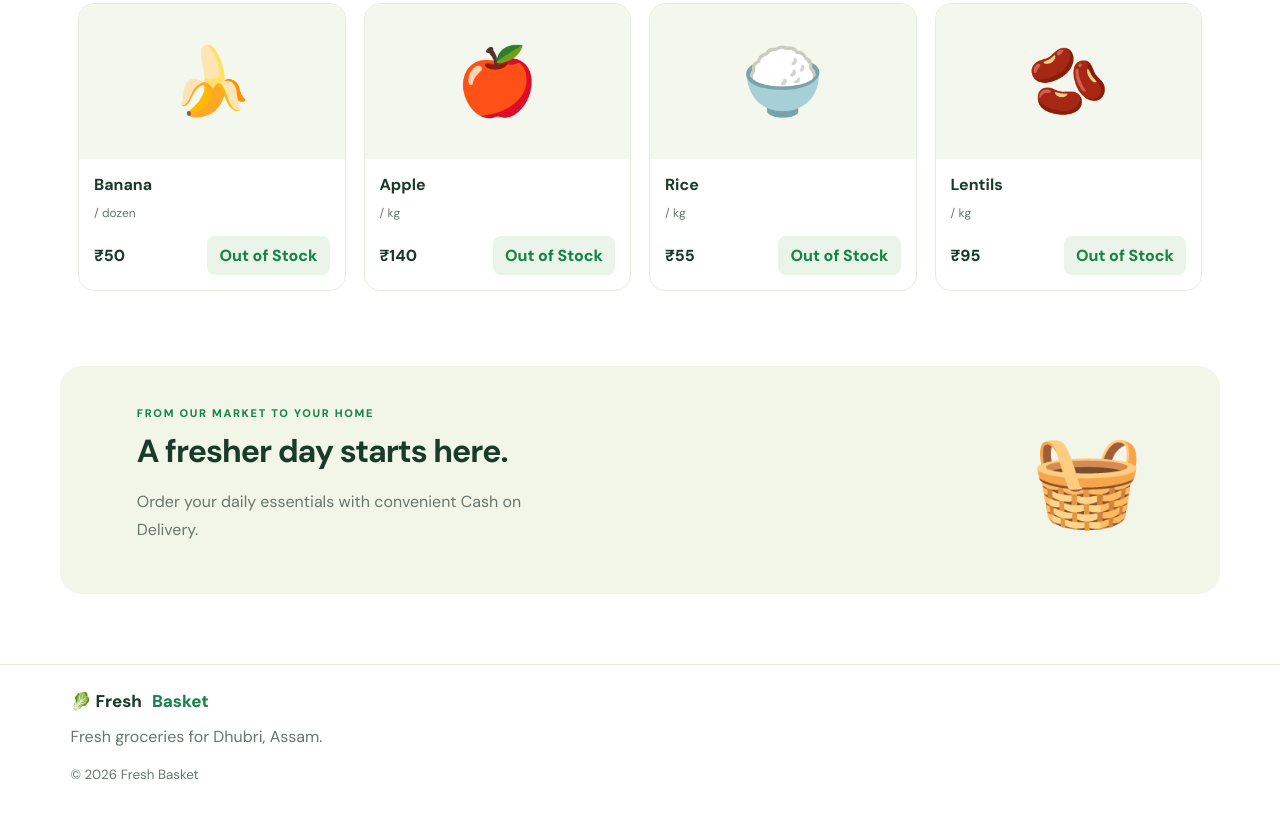
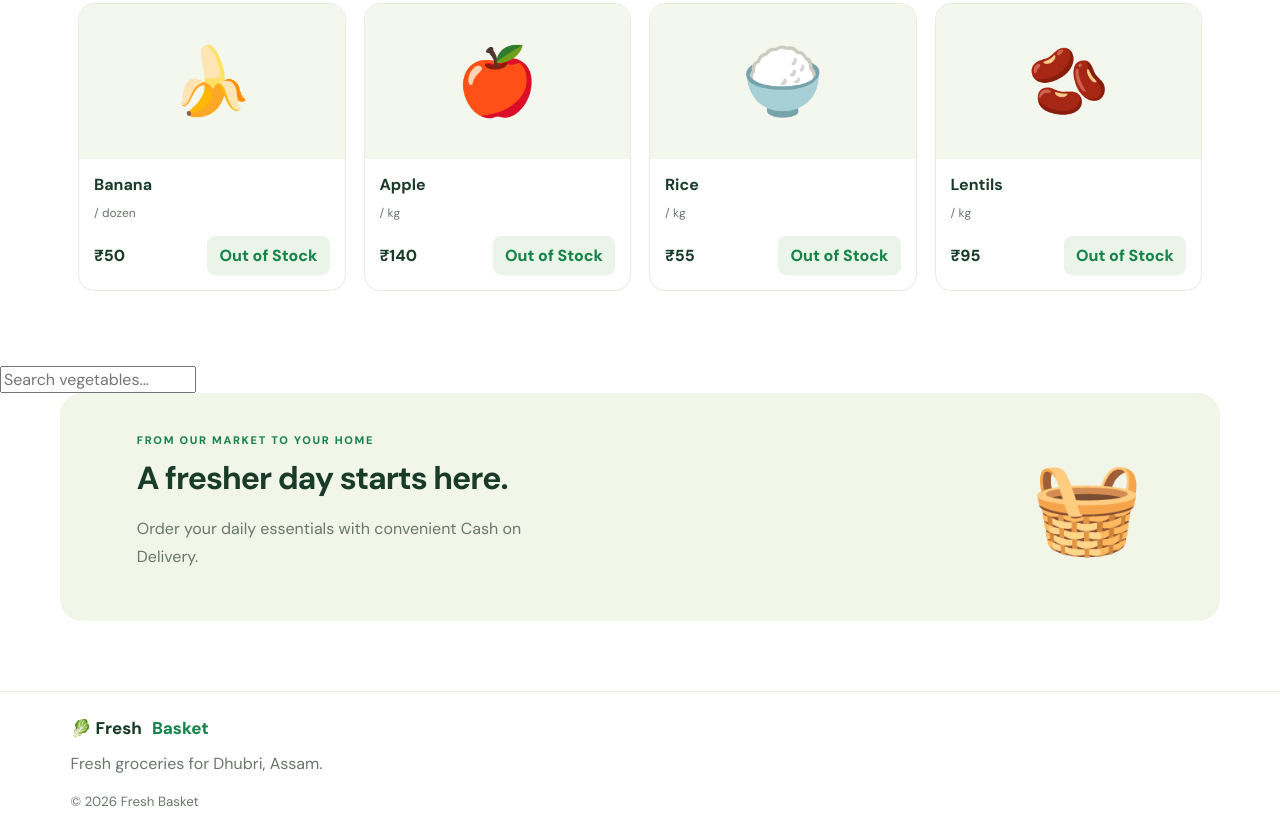
Before and after one commit to Asmotara2006/fresh-basket, a plain HTML site: page index.html in a window 1280 px wide. Shown: the part 1145-1984 px from the top of the page. Before the commit the page ends 1957 px from the top, so only its background shows below. Drawn offline with nearby package versions, Linux system fonts and the light colour scheme; no server answers.

Commit message:
Add product search box
Added a product search input to the products section.

```diff
--- a/index.html
+++ b/index.html
@@ -21,6 +21,14 @@
     <section class="hero"><div><span class="eyebrow" id="heroEyebrow">LOCAL • FRESH • TRUSTED</span><h1 id="heroTitle">Fresh picks for<br><em>happy homes.</em></h1><p id="heroText">Shop fresh vegetables, fruits and daily essentials in Dhubri.</p><a href="#products" class="primary-link" id="shopNow">Shop now <span>→</span></a></div><div class="hero-art" aria-label="Fresh vegetables illustration"><div class="sun"></div><div class="produce">🥑 🍅 🥦<br>🍊 🥕 🥬</div><span class="fresh-stamp">FRESH<br>DAILY</span></div></section>
     <section class="benefits"><div>🌱 <span id="benefit1">Fresh choices</span></div><div>📍 <span id="benefit2">Serving Dhubri</span></div><div>💵 <span id="benefit3">Cash on delivery</span></div></section>
     <section id="products" class="products-section"><div class="section-heading"><div><span class="eyebrow" id="browse">GOOD FOOD, EVERY DAY</span><h2 id="productTitle">Shop our products</h2></div><span class="product-count" id="productCount">8 items</span></div><div class="filters" id="filters"></div><div class="product-grid" id="productGrid"></div></section>
+    <div class="product-search">
+  <input
+    type="search"
+    id="productSearch"
+    placeholder="Search vegetables..."
+    aria-label="Search products"
+  >
+</div>
     <section class="delivery-note"><div><span class="eyebrow" id="deliveryEyebrow">FROM OUR MARKET TO YOUR HOME</span><h2 id="deliveryTitle">A fresher day starts here.</h2><p id="deliveryText">Order your daily essentials with convenient Cash on Delivery.</p></div><div class="delivery-emoji">🧺</div></section>
   </main>
   <footer><a class="brand footer-brand" href="#">🥬 Fresh<span class="brand-green">Basket</span></a><p id="footerText">Fresh groceries for Dhubri, Assam.</p><small>© <span id="year"></span> Fresh Basket</small></footer>
```
